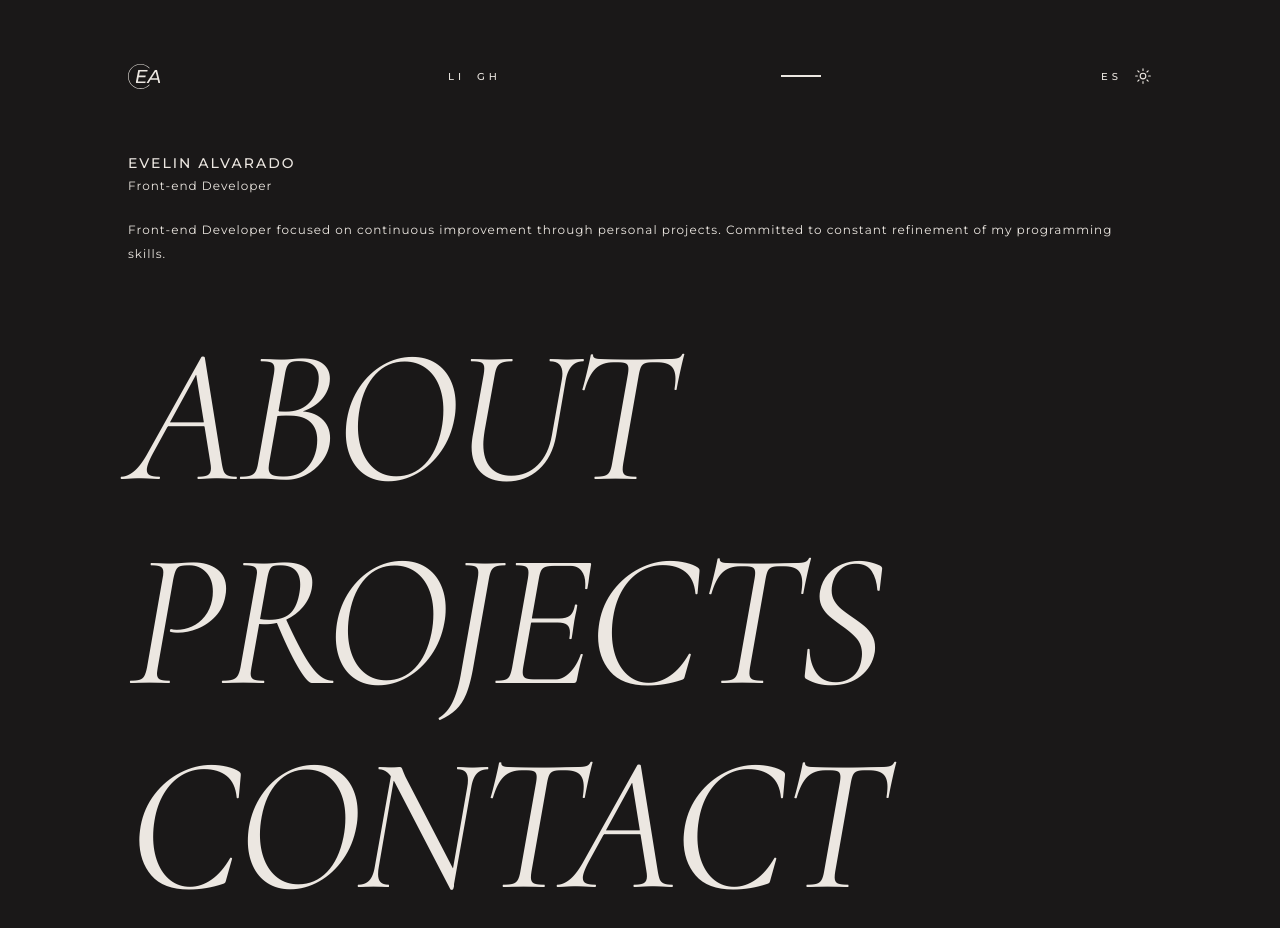
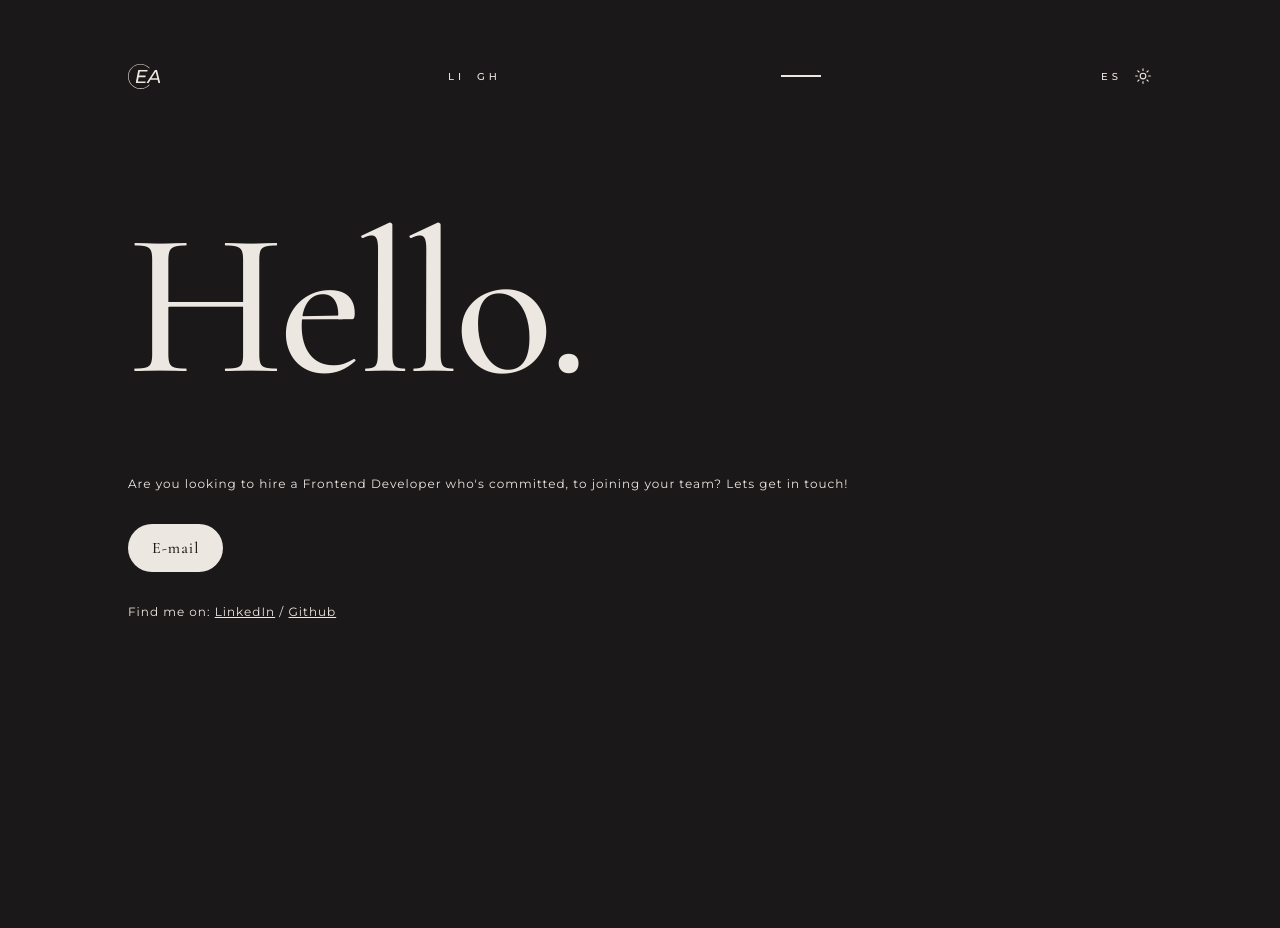
Before and after one commit to EvelinAlvarado/portfolio, a React (Vite) app: page /contact in a window 1280 px wide. Shown: the top 928 px of the page. After the commit the page ends 800 px from the top, so only its background shows below. Built offline with nearby package versions, Linux system fonts and the light colour scheme.

Commit message:
Completed Contacts component to dynamically display translated content using the useContext hook from the language context. Adjusted styling classes and added hover effects for better user interaction.

```diff
--- a/package.json
+++ b/package.json
@@ -14,7 +14,8 @@
     "json-server": "^1.0.0-beta.1",
     "react": "^18.2.0",
     "react-dom": "^18.2.0",
-    "react-icons": "^5.2.1"
+    "react-icons": "^5.2.1",
+    "react-router-dom": "^6.23.1"
   },
   "devDependencies": {
     "@types/react": "^18.2.66",
--- a/src/App.jsx
+++ b/src/App.jsx
@@ -1,3 +1,4 @@
+import { BrowserRouter, Routes, Route } from "react-router-dom";
 import { Home } from "./pages/Home";
 import { About } from "./pages/About";
 import { Projects } from "./pages/Projects";
@@ -9,13 +10,17 @@ function App() {
   return (
     <>
       <LanguagesProvider>
-        <div className="flex flex-col h-screen">
-          <Header />
-          <Home />
-          {/* <About />
-      <Projects />
-    <Contacts /> */}
-        </div>
+        <BrowserRouter>
+          <div className="flex flex-col h-screen">
+            <Header />
+            <Routes>
+              <Route path="/" element={<Home />} />
+              <Route path="/about" element={<About />} />
+              <Route path="/projects" element={<Projects />} />
+              <Route path="/contact" element={<Contacts />} />
+            </Routes>
+          </div>
+        </BrowserRouter>
       </LanguagesProvider>
     </>
   );
--- a/src/components/Header/Header.jsx
+++ b/src/components/Header/Header.jsx
@@ -1,4 +1,5 @@
 import { useEffect, useState } from "react";
+import { Link } from "react-router-dom";
 import { IoSunnyOutline, IoMoonOutline } from "react-icons/io5";
 import { useLanguage } from "../../context/index.js";
 
@@ -26,7 +27,9 @@ export const Header = () => {
   };
   return (
     <header className="mx-[10%] my-[5%] flex items-center justify-between text-[10px] font-medium">
-      <a href="#" className="">
+      {" "}
+      {/* fixed */}
+      <Link to="/" className="">
         <svg
           xmlns="http://www.w3.org/2000/svg"
           version="1.1"
@@ -150,16 +153,27 @@ export const Header = () => {
             </svg>
           </g>
         </svg>
-      </a>
-
+      </Link>
       <ul className="flex gap-3">
         {" "}
         {/* Home- when is in other pages different from home */}
         <li className="uppercase tracking-[4px] cursor-pointer hover:line-through">
-          li
+          <a
+            href="https://www.linkedin.com/in/evelinalvarado/?locale=pt_BR"
+            target="_blank"
+            rel="noopener noreferrer"
+          >
+            li
+          </a>
         </li>
         <li className="uppercase tracking-[4px] cursor-pointer hover:line-through">
-          gh
+          <a
+            href="https://github.com/EvelinAlvarado"
+            target="_blank"
+            rel="noopener noreferrer"
+          >
+            gh
+          </a>
         </li>
       </ul>
       <div className="w-10 bg-dark dark:bg-beige h-[2px]"></div>
@@ -170,7 +184,6 @@ export const Header = () => {
         >
           {language === "en" ? "es" : "en"}
         </button>{" "}
-        {/* toggle ES - EN */}
         <button className="cursor-pointer" onClick={handleChangesTheme}>
           {theme === "light" ? (
             <IoSunnyOutline size={18} />
@@ -178,7 +191,6 @@ export const Header = () => {
             <IoMoonOutline size={18} />
           )}
         </button>
-        {/* toggle Dark mode */}
       </div>
     </header>
   );
--- a/src/context/index.js
+++ b/src/context/index.js
@@ -1,4 +1,5 @@
 import { useContext } from "react";
 import { LanguagesContext } from "./LanguagesContext.jsx";
 
+//Hooks
 export const useLanguage = () => useContext(LanguagesContext);
--- a/src/languages/en.json
+++ b/src/languages/en.json
@@ -1,7 +1,7 @@
 {
   "home": {
     "title": "Evelin Alvarado",
-    "subtitle": "Front-end Developer",
+    "subtitle": "Front-end Developer / Medical Laboratory Scientist (MLS)",
     "description": "Front-end Developer focused on continuous improvement through personal projects. Committed to constant refinement of my programming skills.",
     "about": "About",
     "projects": "Projects",
@@ -9,5 +9,11 @@
   },
   "header": {
     "home": "Home"
+  },
+  "contact": {
+    "title": "Hello.",
+    "description": "Are you looking to hire a Frontend Developer who's committed, to joining your team? Lets get in touch!",
+    "button": "E-mail",
+    "text": "Find me on: "
   }
 }
--- a/src/languages/es.json
+++ b/src/languages/es.json
@@ -1,7 +1,7 @@
 {
   "home": {
     "title": "Evelin Alvarado",
-    "subtitle": "Desarrolladora Front-end",
+    "subtitle": "Desarrolladora Front-end / Tecnología Médica en Laboratorio Clínico y Anatomía Patológica ",
     "description": "Desarrolladora Front-end enfocada en mejora continua a través de proyectos personales. Comprometida con el perfeccionamiento constante de mis habilidades como programadora.",
     "about": "Sobre Mí",
     "projects": "Proyectos",
@@ -9,5 +9,11 @@
   },
   "header": {
     "home": "Inicio"
+  },
+  "contact": {
+    "title": "Hola.",
+    "description": "¿Estás buscando a una desarrolladora Frontend comprometida para unirse a tu equipo? ¡Hablemos! ",
+    "button": "E-mail",
+    "text": "Encuéntrame en: "
   }
 }
--- a/src/pages/About.jsx
+++ b/src/pages/About.jsx
@@ -1,3 +1,33 @@
+import { Link } from "react-router-dom";
+
 export const About = () => {
-  return <div>This is About</div>;
+  return (
+    <div className="mx-[10%]">
+      <h1>About</h1>
+      <span>Lorem ipsum dolor, sit amet consectetur adipisicing elit.</span>
+      <p>
+        Lorem ipsum dolor sit, amet consectetur adipisicing elit. Itaque, animi
+        minus laborum ipsum earum at numquam beatae perspiciatis expedita iure
+        excepturi nesciunt odit cumque culpa quaerat suscipit quo asperiores
+        sunt.
+      </p>
+      <span>Lorem ipsum dolor sit amet consectetur adipisicing elit.</span>
+      <p>
+        Lorem ipsum dolor sit amet consectetur adipisicing elit. Aperiam maxime
+        id magni quos quo exercitationem mollitia natus. Non modi, quod labore
+        dolores dolor assumenda, quas odit error ad iusto explicabo.
+      </p>
+      <h2>Experience</h2>
+      <ul>
+        <li>fvrevcerv</li>
+        <li>vrevrevre</li>
+        <li>vrevcerv</li>
+      </ul>
+      <button>My CV</button>
+      <h2>Skills</h2>
+      <Link to="/contact">
+        <button>Contact me</button>
+      </Link>
+    </div>
+  );
 };
--- a/src/pages/Contacts.jsx
+++ b/src/pages/Contacts.jsx
@@ -1,3 +1,41 @@
+import { useLanguage } from "../context/index.js";
+
 export const Contacts = () => {
-  return <div>This is Contacts</div>;
+  const { translations } = useLanguage();
+  return (
+    <div className="mx-[10%]">
+      <h1 className="text-[16vw] font-CormorantGaramond font-medium tracking-tight hover:text-[17vw] hover:tracking-wide mb-3">
+        {translations.contact.title}
+      </h1>
+      <div>
+        <p className="text-xs w-full leading-6 tracking-[1px]">
+          {translations.contact.description}
+        </p>
+
+        <button className="text-base tracking-[1px] font-CormorantGaramond bg-dark text-beige dark:bg-beige dark:text-dark py-3 px-6 rounded-full hover:px-[30px] my-7">
+          {translations.contact.button}
+        </button>
+        <p className="text-xs w-full leading-6 tracking-[1px]">
+          {translations.contact.text}
+          <a
+            className="underline hover:none hover:line-through"
+            href="https://www.linkedin.com/in/evelinalvarado/?locale=pt_BR"
+            target="_blank"
+            rel="noopener noreferrer"
+          >
+            LinkedIn
+          </a>{" "}
+          /{" "}
+          <a
+            className="underline hover:none hover:line-through"
+            href="https://github.com/EvelinAlvarado"
+            target="_blank"
+            rel="noopener noreferrer"
+          >
+            Github
+          </a>
+        </p>
+      </div>
+    </div>
+  );
 };
--- a/src/pages/Home.jsx
+++ b/src/pages/Home.jsx
@@ -1,3 +1,4 @@
+import { Link } from "react-router-dom";
 import { useLanguage } from "../context/index.js";
 
 export const Home = () => {
@@ -15,16 +16,31 @@ export const Home = () => {
           {translations.home.description}
         </p>
       </main>
-      <nav className="mx-[10%] mt-14">
+      <nav className="mx-[10%] mt-20 mb-8">
         <ul className="leading-none">
-          <li className="text-[15vw] font-CormorantGaramond italic font-medium tracking-tight uppercase hover:text-[17vw] hover:tracking-wide hover:ml-4 cursor-pointer transition-all duration-300 ease-in-out mb-3">
-            {translations.home.about}
+          <li>
+            <Link
+              to="/about"
+              className="text-[16vw] font-CormorantGaramond italic font-medium tracking-tight uppercase hover:text-[17vw] hover:tracking-wide hover:ml-4 cursor-pointer transition-all duration-300 ease-in-out mb-3"
+            >
+              {translations.home.about}
+            </Link>
           </li>
-          <li className="text-[15vw] font-CormorantGaramond italic font-medium tracking-tight uppercase hover:text-[17vw] hover:tracking-wide hover:ml-4 cursor-pointer transition-all duration-300 ease-in-out mb-3">
-            {translations.home.projects}
+          <li>
+            <Link
+              to="/projects"
+              className="text-[16vw] font-CormorantGaramond italic font-medium tracking-tight uppercase hover:text-[17vw] hover:tracking-wide hover:ml-4 cursor-pointer transition-all duration-300 ease-in-out mb-3"
+            >
+              {translations.home.projects}
+            </Link>
           </li>
-          <li className="text-[15vw] font-CormorantGaramond italic font-medium tracking-tight uppercase hover:text-[17vw] hover:tracking-wide hover:ml-4 cursor-pointer transition-all duration-300 ease-in-out">
-            {translations.home.contact}
+          <li>
+            <Link
+              to="/contact"
+              className="text-[16vw] font-CormorantGaramond italic font-medium tracking-tight uppercase hover:text-[17vw] hover:tracking-wide hover:ml-4 cursor-pointer transition-all duration-300 ease-in-out"
+            >
+              {translations.home.contact}
+            </Link>
           </li>
         </ul>
       </nav>
--- a/src/pages/Projects.jsx
+++ b/src/pages/Projects.jsx
@@ -1,3 +1,25 @@
 export const Projects = () => {
-  return <div>This is Projects</div>;
+  return (
+    <div className="mx-[10%]">
+      <h1>Work</h1>
+      <p>
+        Lorem ipsum dolor sit, amet consectetur adipisicing elit. Exercitationem
+        dicta nulla dolores. Inventore voluptatem nemo fuga vero optio, soluta
+        nesciunt
+      </p>
+      <div>
+        {/* cards */}
+        <ul>
+          <li>a</li>
+          <li>b</li>
+          <li>vfdvd</li>
+          <li>vfdv</li>
+          <li>vdf</li>
+          <li>vdfv</li>
+          <li>vdfvfd</li>
+          <li>reger</li>
+        </ul>
+      </div>
+    </div>
+  );
 };
--- a/tailwind.config.js
+++ b/tailwind.config.js
@@ -12,6 +12,8 @@ export default {
       colors: {
         beige: "#ECE7E1",
         dark: "#1A1818",
+        btnBeige: "#ECE7E1",
+        btnDark: "#1A1818",
       },
     },
   },
```
Also changed, not shown: 1 other file (tests, documents, lock files or other folders).
